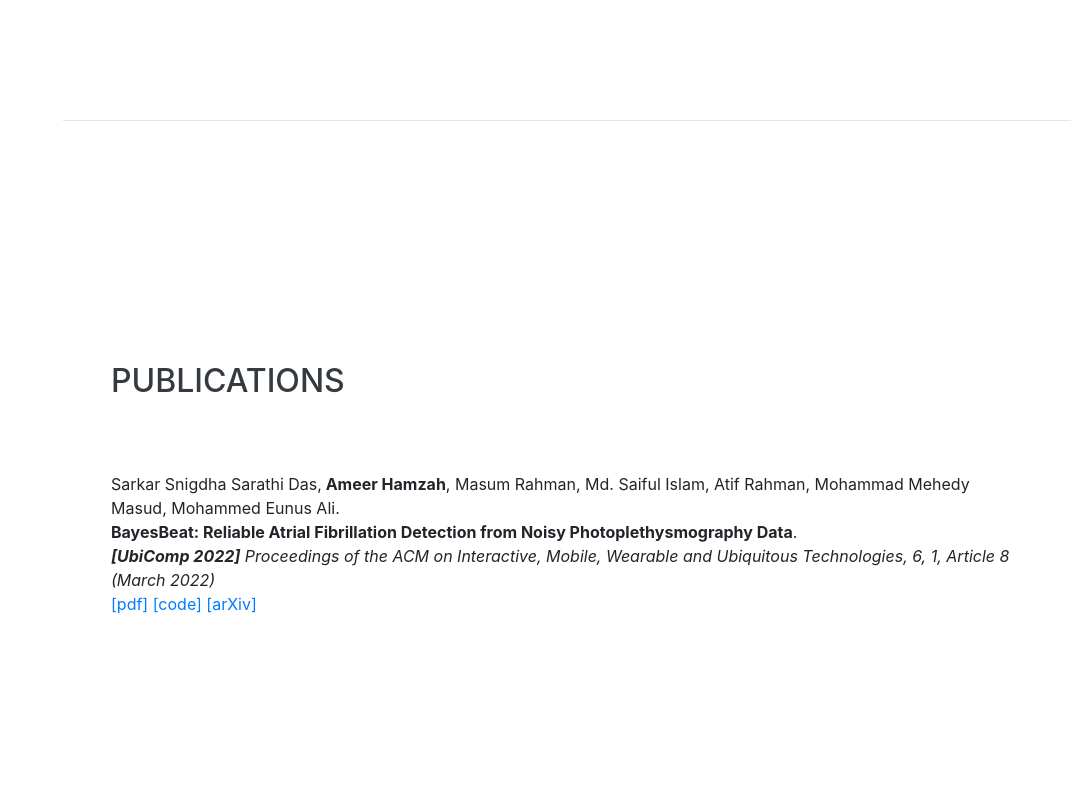
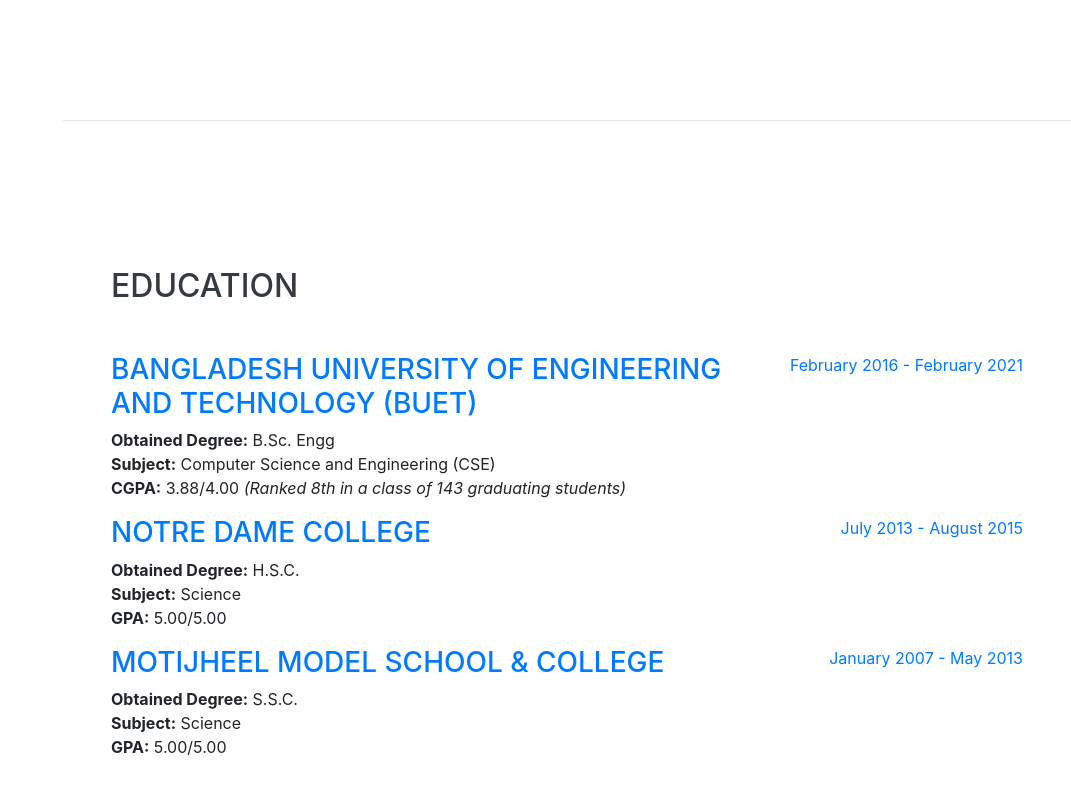
Before and after one commit to ahmed-zeb/ahmed-zeb.github.io, a website with bundled scripts: page index.html in a window 1280 px wide. Shown: the part 1480-2280 px from the top of the page, without its empty margins (209-1280 px from the left). Built offline with nearby package versions, Linux system fonts and the light colour scheme; a web font is replaced by a local one.

Commit message:
pub removed

```diff
--- a/index.html
+++ b/index.html
@@ -52,9 +52,6 @@
         </li>
         <li class="nav-item">
           <a class="nav-link js-scroll-trigger" href="#experience">Experience</a>
-        </li>
-        <li class="nav-item">
-          <a class="nav-link js-scroll-trigger" href="#publications">Publications</a>
         </li>
         <li class="nav-item">
           <a class="nav-link js-scroll-trigger" href="#education">Education</a>
@@ -132,26 +129,7 @@
   </div>
   </section>
   <!-- PUBLICATIONS -->
-  <hr class="m-0" />
-  </section>
-  <section id="publications" class="resume-section p-3 p-lg-5 d-flex align-items-center">
-    <div class="w-100">
-      <h2 class="mb-5">Publications</h2>
-      <div class="resume-item d-flex flex-column flex-md-row justify-content-between mb-5">
-        <div class="resume-content">
-          <p><br> Sarkar Snigdha Sarathi Das,<b> Ameer Hamzah</b>, Masum Rahman, Md. Saiful Islam, Atif
-            Rahman, Mohammad Mehedy Masud, Mohammed Eunus Ali. <br>
-            <b>BayesBeat: Reliable Atrial Fibrillation Detection from Noisy Photoplethysmography Data</b>. <br>
-            <i><strong>[UbiComp 2022]</strong> Proceedings of the ACM on Interactive, Mobile, Wearable and Ubiquitous
-              Technologies, 6, 1, Article 8 (March 2022)</i>
-            <br> <a href="https://dl.acm.org/doi/10.1145/3517247"> [pdf] </a> <a
-              href="https://github.com/Subangkar/BayesBeat"> [code] </a> <a href="https://arxiv.org/abs/2011.00753">
-              [arXiv] </a>
-          </p>
-        </div>
-      </div>
-    </div>
-  </section>
+
   <!-- Write your comments here -->
   <hr class="m-0" />
   <section id="education" class="resume-section p-3 p-lg-5 d-flex align-items-center">
```
